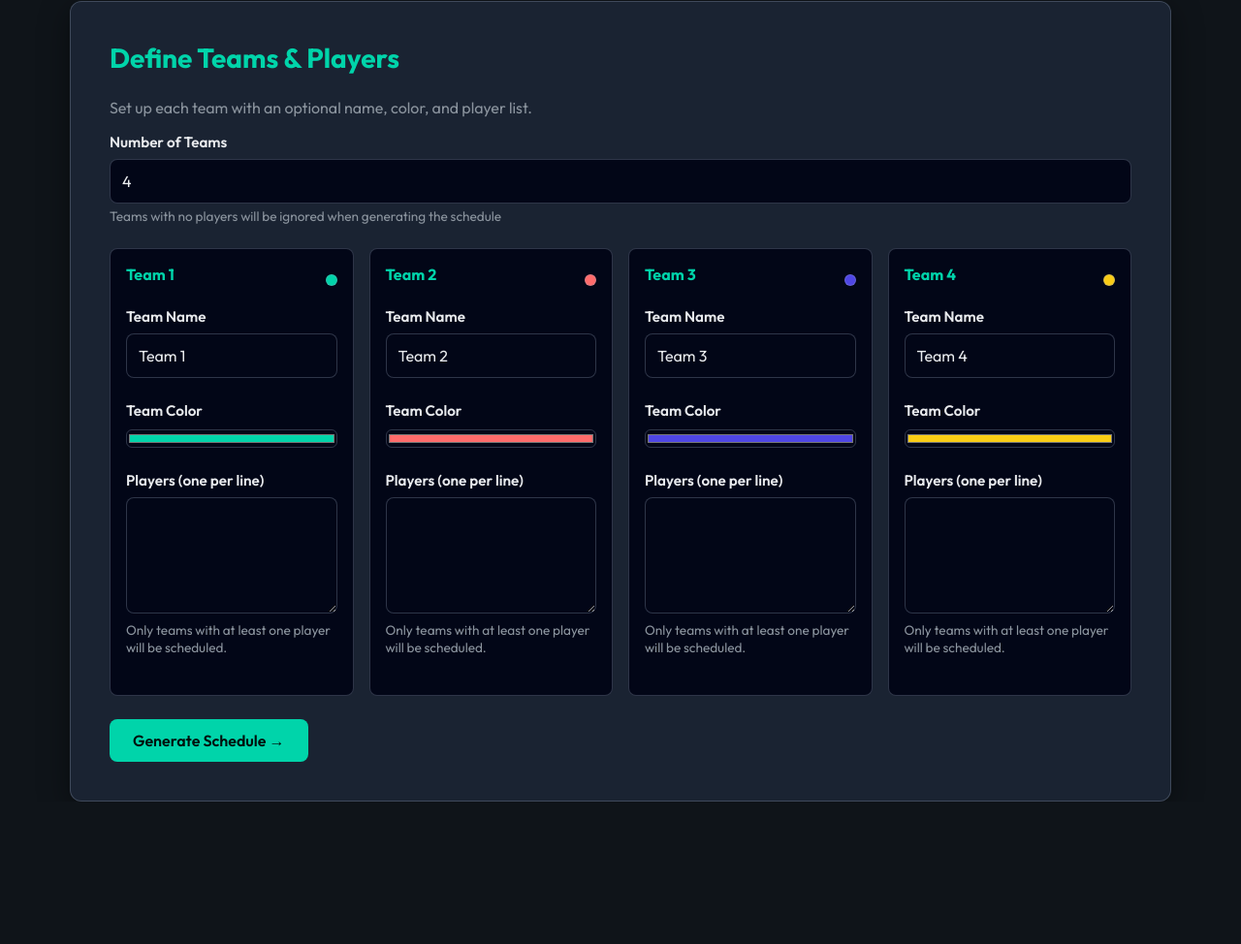
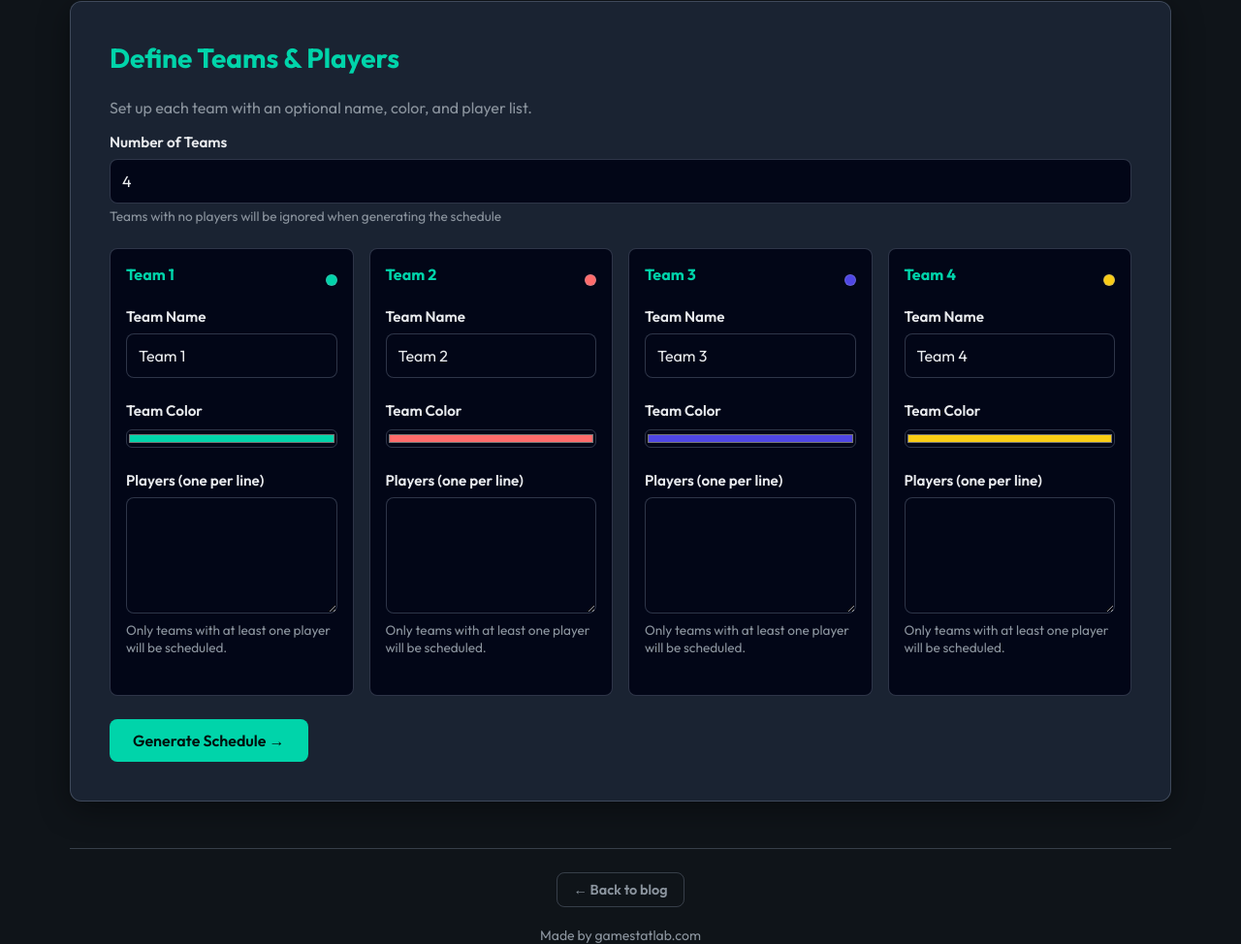
Before and after one commit to Telmen17/RoundRobin-Tracker, a plain HTML site: page index.html in a window 1280 px wide. Shown: the part 209-1183 px from the top of the page at 97% size. Before the commit the page ends 1036 px from the top, so only its background shows below. Drawn offline with Linux system fonts and the light colour scheme.

Commit message:
Add alternating row styles for teams and players, and implement footer branding with navigation link

```diff
--- a/index.html
+++ b/index.html
@@ -376,6 +376,14 @@
       padding: 0.5rem 0.75rem;
     }
 
+    /* Alternate team blocks: same shade, different opacity for row differentiation */
+    .teams-reference details:nth-of-type(odd) {
+      background: rgba(15, 23, 42, 0.95);
+    }
+    .teams-reference details:nth-of-type(even) {
+      background: rgba(15, 23, 42, 0.7);
+    }
+
     .teams-reference summary {
       cursor: pointer;
       list-style: none;
@@ -398,7 +406,17 @@
     .teams-reference li {
       font-size: 0.9rem;
       color: var(--text);
-      padding: 0.15rem 0;
+      padding: 0.35rem 0.5rem;
+      border-radius: 4px;
+      margin-bottom: 0.15rem;
+    }
+
+    /* Alternate player rows: same primary shade at different opacity for readability */
+    .teams-reference li:nth-child(odd) {
+      background: rgba(0, 212, 170, 0.08);
+    }
+    .teams-reference li:nth-child(even) {
+      background: rgba(0, 212, 170, 0.03);
     }
 
     /* Export section */
@@ -412,6 +430,48 @@
     /* Hidden */
     .hidden {
       display: none !important;
+    }
+
+    /* Footer branding */
+    .app-footer {
+      margin-top: 3rem;
+      padding-top: 1.5rem;
+      border-top: 1px solid var(--border);
+      text-align: center;
+      font-size: 0.875rem;
+      color: var(--muted);
+    }
+
+    .app-footer a {
+      color: var(--muted);
+      text-decoration: none;
+      transition: color 0.2s;
+    }
+
+    .app-footer a:hover {
+      color: var(--primary);
+    }
+
+    .app-footer__back {
+      display: inline-flex;
+      align-items: center;
+      gap: 0.35rem;
+      margin-bottom: 0.75rem;
+      padding: 0.5rem 1rem;
+      font-size: 0.9rem;
+      font-weight: 600;
+      color: var(--text);
+      background: transparent;
+      border: 1px solid var(--border);
+      border-radius: 8px;
+      text-decoration: none;
+      transition: color 0.2s, border-color 0.2s, background 0.2s;
+    }
+
+    .app-footer__back:hover {
+      color: var(--primary);
+      border-color: var(--primary);
+      background: rgba(0, 212, 170, 0.08);
     }
   </style>
 </head>
@@ -1021,5 +1081,10 @@
       goToStep(1);
     }
   </script>
+
+  <footer class="app-footer" role="contentinfo">
+    <a href="https://gamestatlab.com/2026/02/02/round-robin-match-tracker/" class="app-footer__back" target="_top" rel="noopener noreferrer">← Back to blog</a>
+    <p style="margin-top: 0.5rem;">Made by <a href="https://gamestatlab.com" target="_blank" rel="noopener noreferrer">gamestatlab.com</a></p>
+  </footer>
 </body>
 </html>
```
